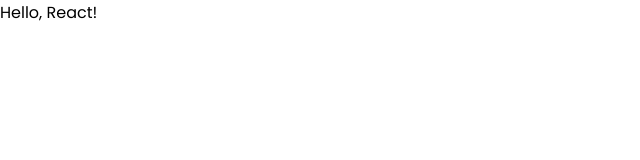
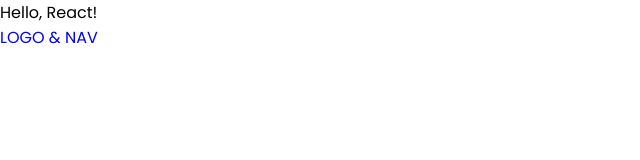
Before and after one commit to darynakarmazin/Shopping-website-react, a React (Create React App) app: page / in a window 1280 px wide. Shown: the top 160 px of the page, without its empty margins (0-640 px from the left). Built offline with nearby package versions, Linux system fonts and the light colour scheme.

Commit message:
Created header component

```diff
--- a/src/App.js
+++ b/src/App.js
@@ -1,7 +1,10 @@
+import Header from "./components/header/Header";
+
 function App() {
   return (
     <div className="App">
       <h1>Hello, React!</h1>
+      <Header />
     </div>
   );
 }
--- /dev/null
+++ b/src/components/header/Header.jsx
@@ -0,0 +1,7 @@
+import "./header.css";
+
+function Header() {
+  return <header className="header">LOGO & NAV</header>;
+}
+
+export default Header;
--- /dev/null
+++ b/src/components/header/header.css
@@ -0,0 +1,3 @@
+.header {
+  color: blue;
+}
```
